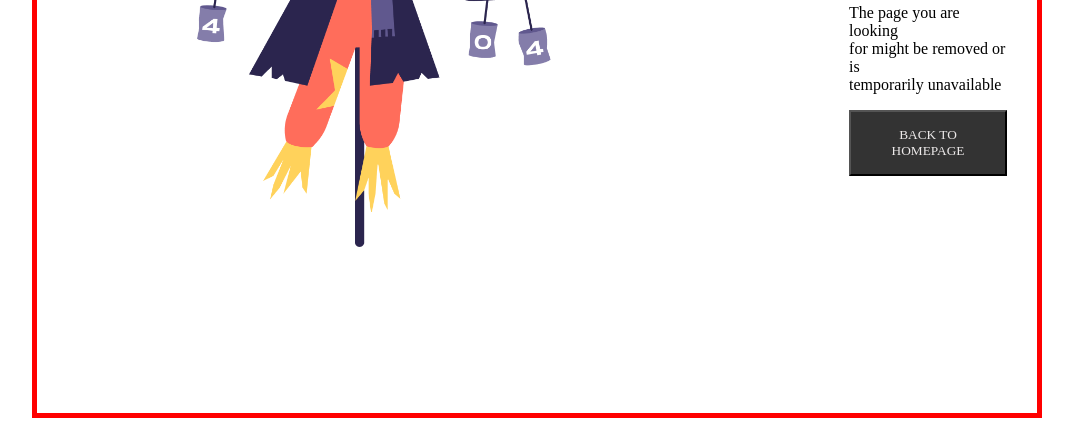
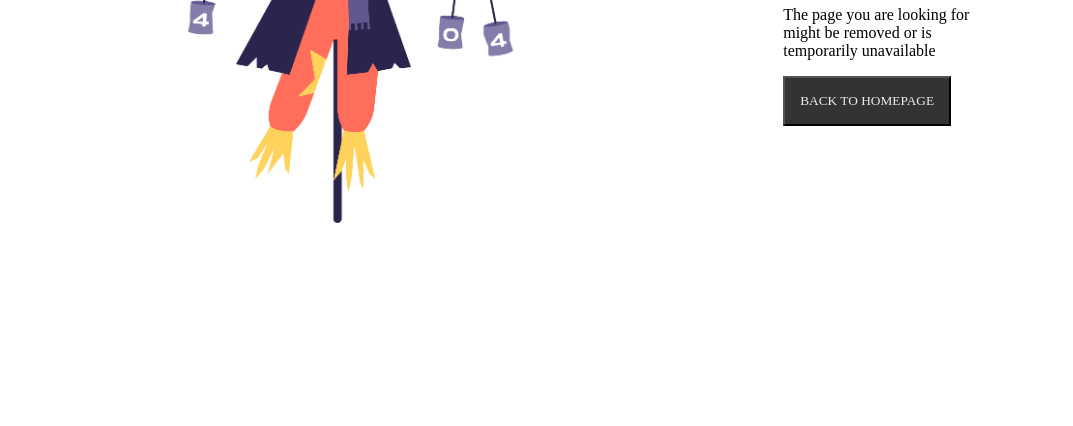
Before and after one commit to BijoySing/Web-dev, a plain HTML site: page index.html in a window 1280 px wide. Shown: the part 400-826 px from the top of the page, without its empty margins (103-1176 px from the left). Drawn offline with Linux system fonts and the light colour scheme.

Commit message:
100% done

```diff
--- a/index.html
+++ b/index.html
@@ -15,7 +15,7 @@
     </div>
     <div class="text">
       <h1>I have bad news<br> for you</h1>
-      <p> The page you are looking <br> for might be removed or is <br> temporarily unavailable</p>
+      <p> The page you are looking  for might be removed or is <br> temporarily unavailable</p>
       <button class="back">BACK TO HOMEPAGE</button>
   </div>
   </div>
--- a/styles.css
+++ b/styles.css
@@ -39,7 +39,7 @@
         width: 1000px;
         display: grid;
         place-items: center;
-        border: 5px red solid;
+        /* border: 5px red solid; */
         margin: 0 auto;
     }
 
```
